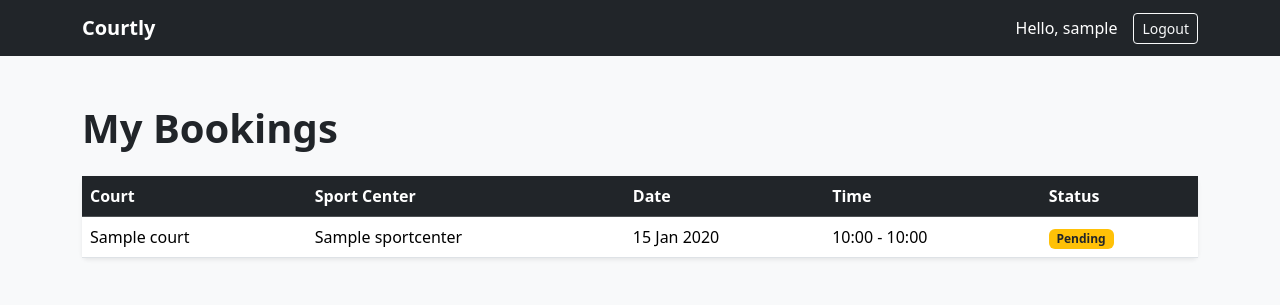
After one commit to klikna-jokubas/courtly, a Django app: page /bookings/my/ in a window 1280 px wide. The commit adds this page. Shown: the top 305 px of the page. Run offline with Django 5.2, Linux system fonts and the light colour scheme; a user stored in the database is signed in; tables that the repository leaves empty hold one stand-in row (values such as "Sample post").

Commit message:
Changes some database layout, added booking functionality, created booking page and added it to the navbar

```diff
--- a/bookings/models.py
+++ b/bookings/models.py
@@ -48,6 +48,17 @@ class Booking(models.Model):
     )
     created_at = models.DateTimeField(auto_now_add=True)
 
+    class Meta:
+        constraints = [
+            models.UniqueConstraint(
+                fields=["time_slot"],
+                condition=models.Q(
+                    status__in=["PENDING", "CONFIRMED"]
+                ),
+                name="unique_active_booking_per_slot"
+            )
+        ]
+
     def __str__(self):
         return f"Booking #{self.id} - {self.user.username}"
 
--- /dev/null
+++ b/bookings/templates/bookings/my_bookings.html
@@ -0,0 +1,106 @@
+<!DOCTYPE html>
+<html lang="en">
+<head>
+    <meta charset="UTF-8">
+    <meta name="viewport" content="width=device-width, initial-scale=1.0">
+    <title>My Bookings - Courtly</title>
+
+    <link href="https://cdn.jsdelivr.net/npm/bootstrap@5.3.3/dist/css/bootstrap.min.css"
+          rel="stylesheet">
+</head>
+
+<body class="bg-light">
+
+<nav class="navbar navbar-expand-lg navbar-dark bg-dark">
+    <div class="container">
+        <a class="navbar-brand fw-bold" href="{% url 'court_list' %}">
+            Courtly
+        </a>
+
+        <div class="ms-auto d-flex align-items-center gap-3">
+            <span class="text-white">
+                Hello, {{ user.username }}
+            </span>
+
+            <form method="POST" action="{% url 'logout' %}">
+                {% csrf_token %}
+                <button type="submit" class="btn btn-outline-light btn-sm">
+                    Logout
+                </button>
+            </form>
+        </div>
+    </div>
+</nav>
+
+<main class="container py-5">
+
+    <h1 class="fw-bold mb-4">My Bookings</h1>
+
+    {% if bookings %}
+        <div class="card border-0 shadow-sm">
+            <div class="table-responsive">
+                <table class="table table-hover align-middle mb-0">
+                    <thead class="table-dark">
+                        <tr>
+                            <th>Court</th>
+                            <th>Sport Center</th>
+                            <th>Date</th>
+                            <th>Time</th>
+                            <th>Status</th>
+                        </tr>
+                    </thead>
+
+                    <tbody>
+                        {% for booking in bookings %}
+                            <tr>
+                                <td>{{ booking.court.name }}</td>
+                                <td>{{ booking.court.sport_center.name }}</td>
+                                <td>{{ booking.time_slot.date|date:"d M Y" }}</td>
+                                <td>
+                                    {{ booking.time_slot.start_time|time:"H:i" }}
+                                    -
+                                    {{ booking.time_slot.end_time|time:"H:i" }}
+                                </td>
+                                <td>
+                                    {% if booking.status == "PENDING" %}
+                                        <span class="badge bg-warning text-dark">
+                                            Pending
+                                        </span>
+                                    {% elif booking.status == "CONFIRMED" %}
+                                        <span class="badge bg-success">
+                                            Confirmed
+                                        </span>
+                                    {% elif booking.status == "CANCELLED" %}
+                                        <span class="badge bg-danger">
+                                            Cancelled
+                                        </span>
+                                    {% else %}
+                                        <span class="badge bg-secondary">
+                                            Completed
+                                        </span>
+                                    {% endif %}
+                                </td>
+                            </tr>
+                        {% endfor %}
+                    </tbody>
+                </table>
+            </div>
+        </div>
+    {% else %}
+        <div class="card border-0 shadow-sm">
+            <div class="card-body text-center py-5">
+                <h4>No bookings yet</h4>
+                <p class="text-muted">
+                    You haven't booked any sports courts yet.
+                </p>
+                <a href="{% url 'court_list' %}" class="btn btn-primary">
+                    Browse courts
+                </a>
+            </div>
+        </div>
+    {% endif %}
+
+</main>
+
+</body>
+</html>
--- /dev/null
+++ b/bookings/urls.py
@@ -0,0 +1,17 @@
+
+from django.urls import path
+
+from . import views
+
+urlpatterns = [
+    path(
+        "court/<int:court_id>/",
+        views.create_booking,
+        name="create_booking"
+    ),
+    path(
+        "my/",
+        views.my_bookings,
+        name="my_bookings"
+    ),
+]
--- a/bookings/views.py
+++ b/bookings/views.py
@@ -1,3 +1,55 @@
-from django.shortcuts import render
+from django.contrib import messages
+from django.contrib.auth.decorators import login_required
+from django.db import IntegrityError, transaction
+from django.shortcuts import get_object_or_404, redirect, render
 
-# Create your views here.
+from courts.models import Court
+from .forms import BookingForm
+from .models import Booking
+
+
+@login_required
+def create_booking(request, court_id):
+    court = get_object_or_404(Court, id=court_id, is_active=True)
+
+    if request.method == "POST":
+        form = BookingForm(request.POST, court=court)
+
+        if form.is_valid():
+            booking = form.save(commit=False)
+            booking.user = request.user
+            booking.court = court
+
+            try:
+                with transaction.atomic():
+                    booking.save()
+
+                messages.success(request, "Your booking was created successfully!")
+                return redirect("court_detail", court_id=court.id)
+
+            except IntegrityError:
+                messages.error(
+                    request,
+                    "Sorry, this time slot has just been booked. Please choose another one."
+                )
+    else:
+        form = BookingForm(court=court)
+
+    return render(request, "bookings/create_booking.html", {
+        "form": form,
+        "court": court,
+    })
+
+
+@login_required
+def my_bookings(request):
+    bookings = (
+        Booking.objects
+        .filter(user=request.user)
+        .select_related("court", "time_slot", "court__sport_center")
+        .order_by("-time_slot__date", "-time_slot__start_time")
+    )
+
+    return render(request, "bookings/my_bookings.html", {
+        "bookings": bookings
+    })
--- a/config/urls.py
+++ b/config/urls.py
@@ -21,4 +21,5 @@ urlpatterns = [
     path("admin/", admin.site.urls),
     path("", include("courts.urls")),
     path("accounts/", include("accounts.urls")),
+    path("bookings/", include("bookings.urls")),
 ]
```
Also changed, not shown: bookings/forms.py (added, +39 -0 lines), bookings/templates/bookings/create_booking.html (added, +72 -0 lines), courts/templates/courts/court_detail.html (+16 -0 lines), courts/templates/courts/court_list.html (+8 -0 lines), bookings/migrations/0002_payment_unique_active_booking_per_slot.py (added), bookings/migrations/0003_remove_payment_unique_active_booking_per_slot_and_more.py (added).
